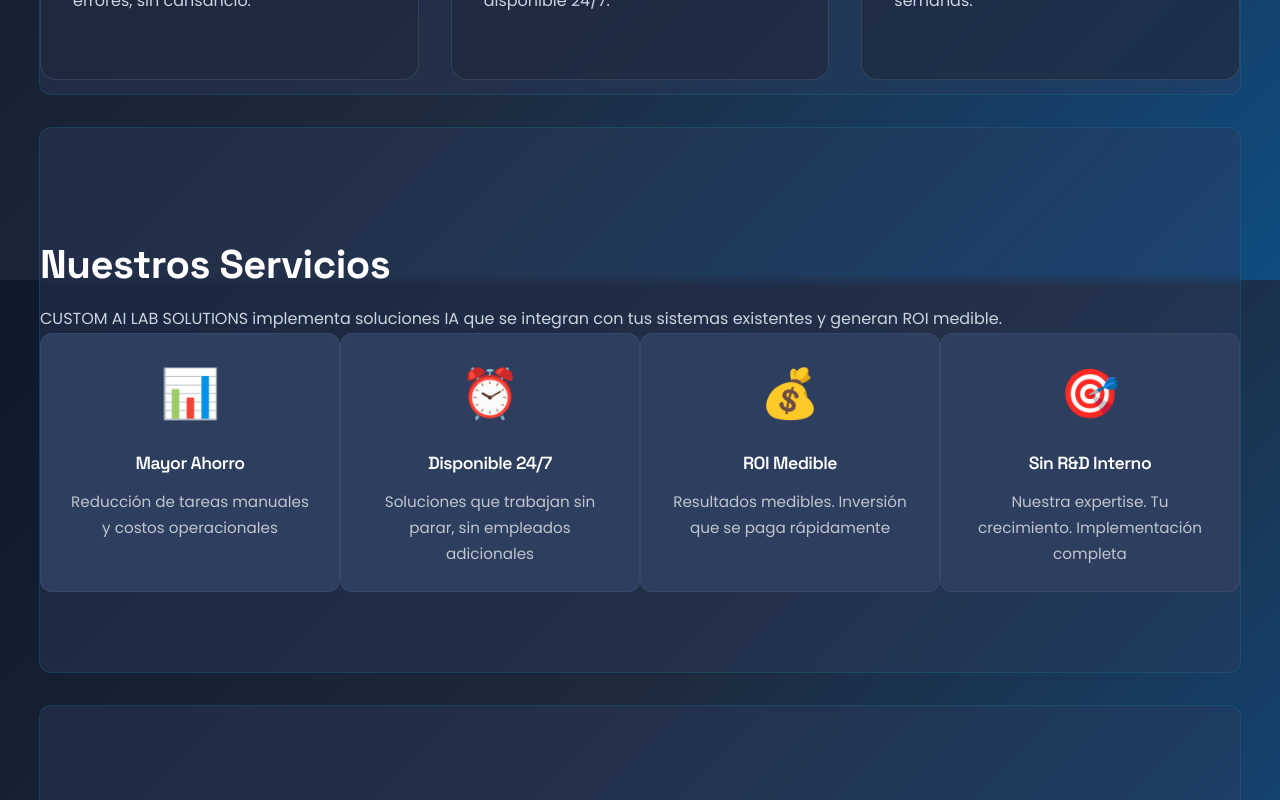
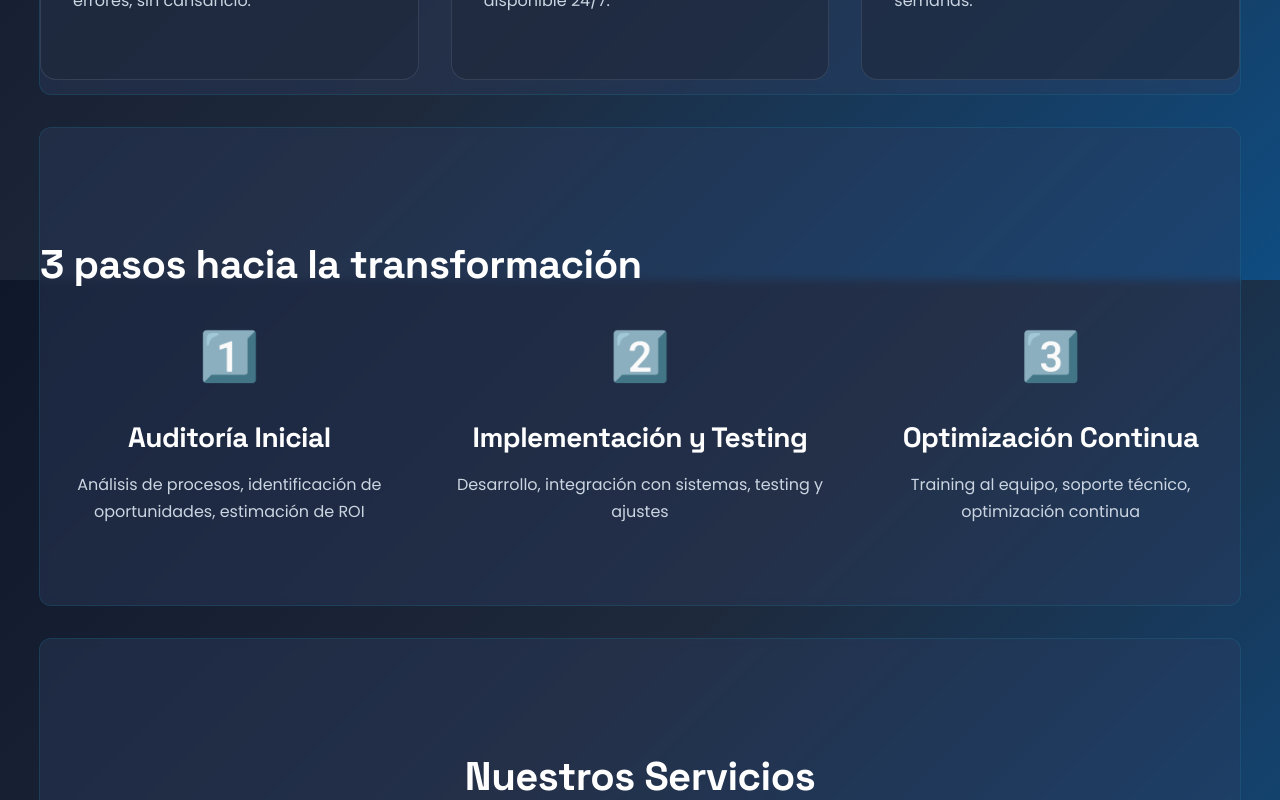
Before and after one commit to ecoailab-glitch/web-corporativa, a Next.js app in the folder web-corporativa/: page / in a window 1280 px wide. Shown: the part 1320-2120 px from the top of the page. Built offline with nearby package versions, Linux system fonts and the light colour scheme; no server answers.

Commit message:
feat: quitar sección Nuestros Servicios después de Explora Nuestras Soluciones

```diff
--- a/web-corporativa/app/(site)/page.tsx
+++ b/web-corporativa/app/(site)/page.tsx
@@ -126,19 +126,6 @@ export default function Home() {
 
       {/* Partners (moved) - removed here and reinserted before CTA */}
 
-      {/* Nuestra Solución */}
-      <section className="section section-light">
-        <div className="container">
-          <h2>Nuestros Servicios</h2>
-          <p>
-            CUSTOM AI LAB SOLUTIONS implementa soluciones IA que se integran con tus sistemas existentes y
-            generan ROI medible.
-          </p>
-
-          <BenefitsList benefits={benefits} columns={4} />
-        </div>
-      </section>
-
       {/* Cómo Funciona */}
       <section className="section section-light">
         <div className="container">
```
